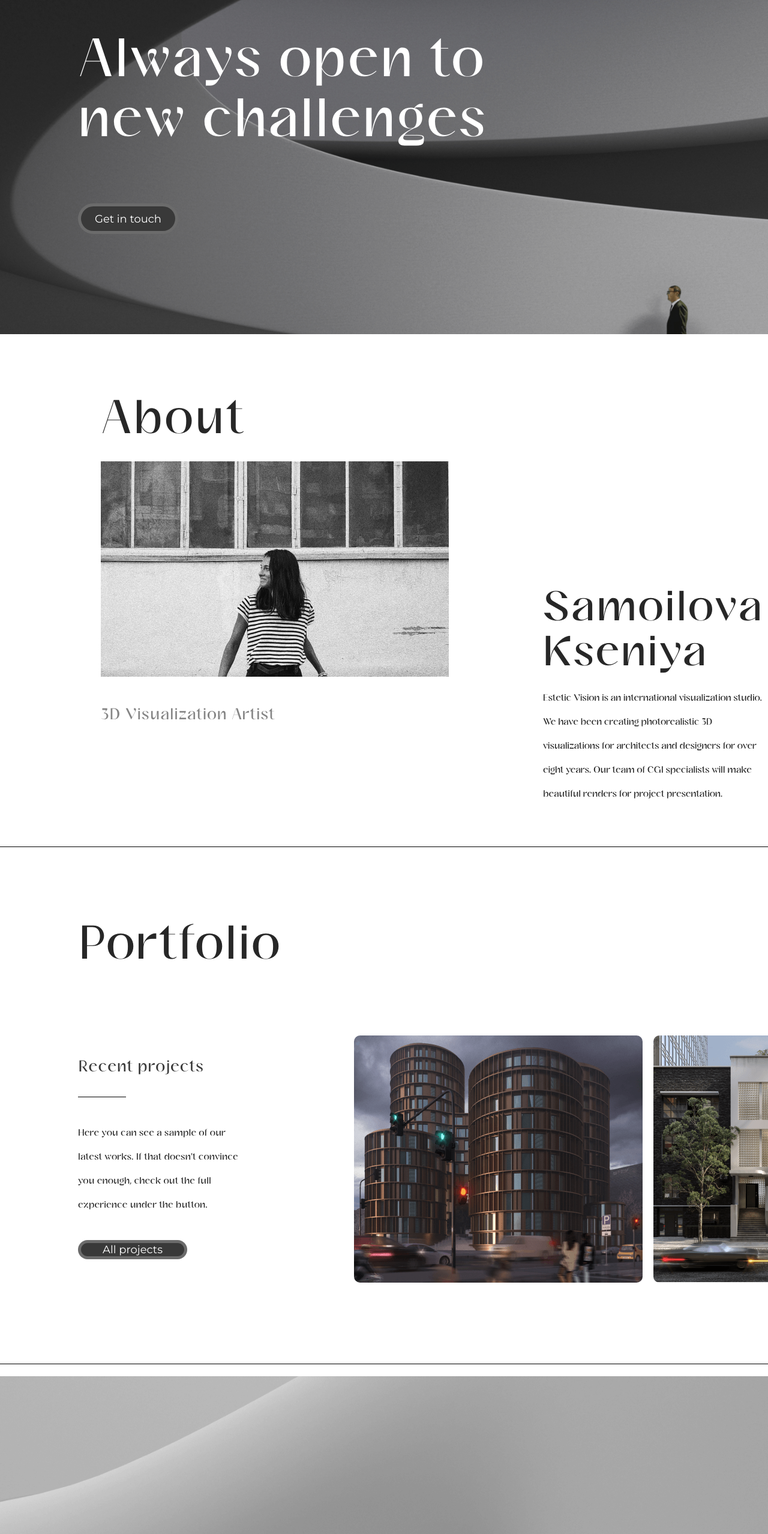
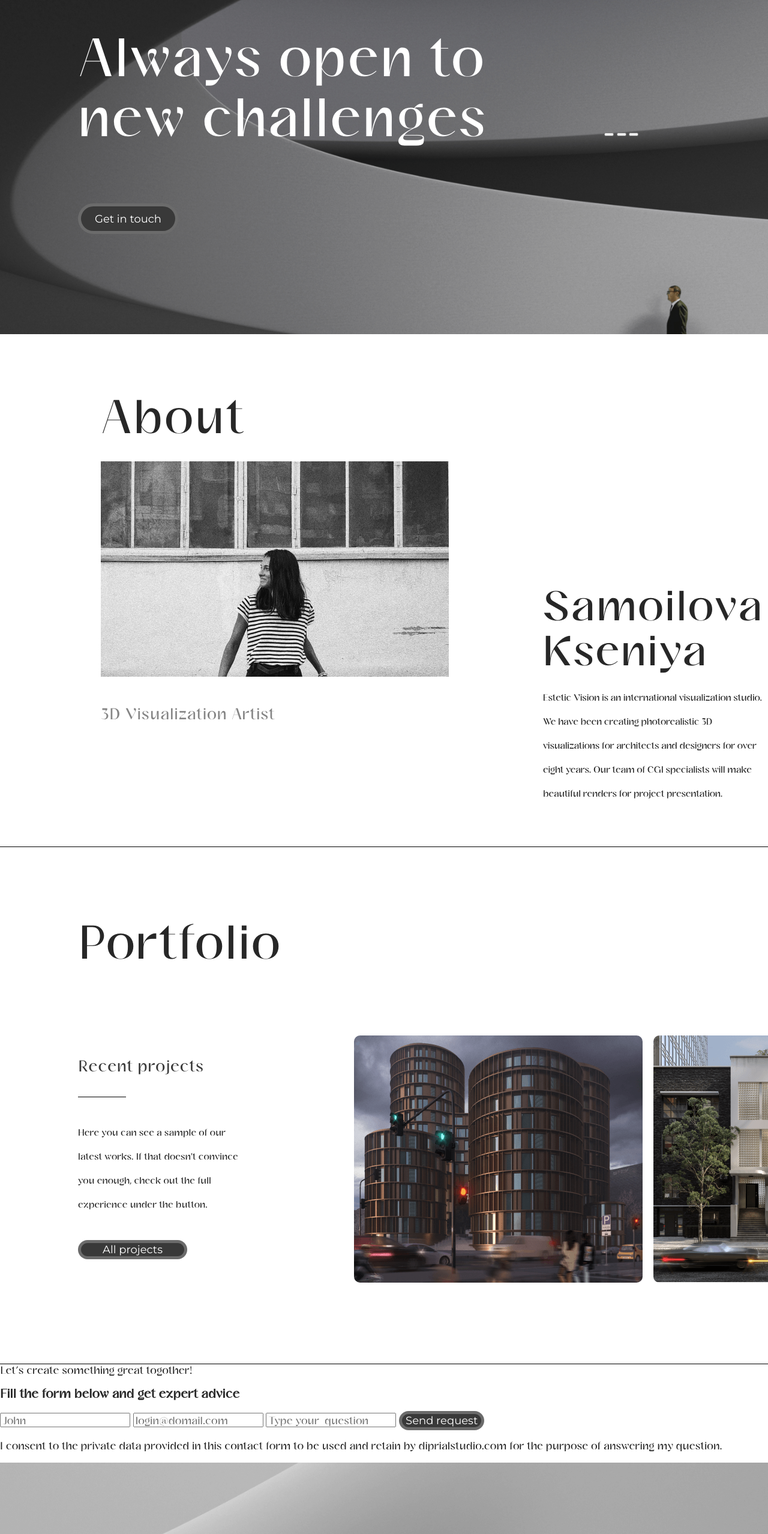
Before and after one commit to beardy-raccoon/SamoilovaRender, a plain HTML site: page index.html in a window 1280 px wide. Shown: the part 240-2797 px from the top of the page at 60% size. Drawn offline with Linux system fonts and the light colour scheme.

Commit message:
feature: add coloboration sec

```diff
--- a/blocks/header/header.css
+++ b/blocks/header/header.css
@@ -6,6 +6,6 @@
   justify-content: space-between;
   position: sticky;
   top: 0;
-  /*box-shadow: 0px 2px 3px rgba(0, 0, 0, 0.1);*/
+  box-shadow: 0px 2px 3px rgba(0, 0, 0, 0.1);
   background-color: rgba(255, 255, 255, 0.95);
 }
--- a/index.html
+++ b/index.html
@@ -35,7 +35,12 @@
         <div class="intro__media">
           <div class="intro__title-wrap">
             <h1 class="intro__title">Always open to new challenges</h1>
-            <button type="button" class="button button_place_intro">Get in touch</button>
+            <button type="button" aria-label="Open form" class="button button_place_intro">Get in touch</button>
+          </div>
+          <div class="intro__bullet">
+            <button type="button" class="intro__label" id="first-background"></button>
+            <button type="button" class="intro__label" id="second-background"></button>
+            <button type="button" class="intro__label" id="third-background"></button>
           </div>
         </div>
       </section>
@@ -66,9 +71,9 @@
           <div class="potfolio__line"></div>
           <p class="portfolio__text">Here you can see a sample of our latest works. If that doesn't convince you enough,
             check out the full experience under the button.</p>
-            <a href="#up">
-              <button type="button" class="button button_place_portfolio">All projects</button>
-            </a>
+          <a href="#up">
+            <button type="button" aria-label="To projects" class="button button_place_portfolio">All projects</button>
+          </a>
         </div>
         <ul class="portfolio__image-list">
           <li class="portfolio__item">
@@ -94,14 +99,31 @@
         </ul>
       </section>
 
-      <section class="coloboration"></section>
+      <section class="coloboration">
+        <div class="coloboration__title">Let’s create
+          something great togother!</div>
+        <div class="colobortion__form-container">
+          <h3 class="coloboration__form-title">Fill the form below
+            and get expert advice</h3>
+          <form action="#" class="coloboration__form">
+            <input id="name" type="text" class="coloboration__form-input" required placeholder="John">
+            <input id="mail" type="text" class="coloboration__form-input" required placeholder="login@domail.com">
+            <input id="question" type="text" class="coloboration__form-input" required
+              placeholder="Type your  question">
+            <button type="button" aria-label="Send" class="button button_place_coloboration-form">Send request</button>
+          </form>
+          <p class="coloboration__form-notification">I consent to the private data provided in this contact form to be
+            used and retain by diprialstudio.com for the purpose of answering my question.</p>
+        </div>
+      </section>
 
       <section class="intro intro_clone">
         <div class="intro__media intro__media_clone">
           <div class="intro__title-wrap">
             <h1 class="intro__title">3D visualization</h1>
             <a href="#up">
-              <button type="button" class="intro__form-open-button">Shut up and take my money!</button>
+              <button type="button" aria-label="Open form" class="intro__form-open-button">Shut up and take my
+                money!</button>
             </a>
           </div>
         </div>
```
